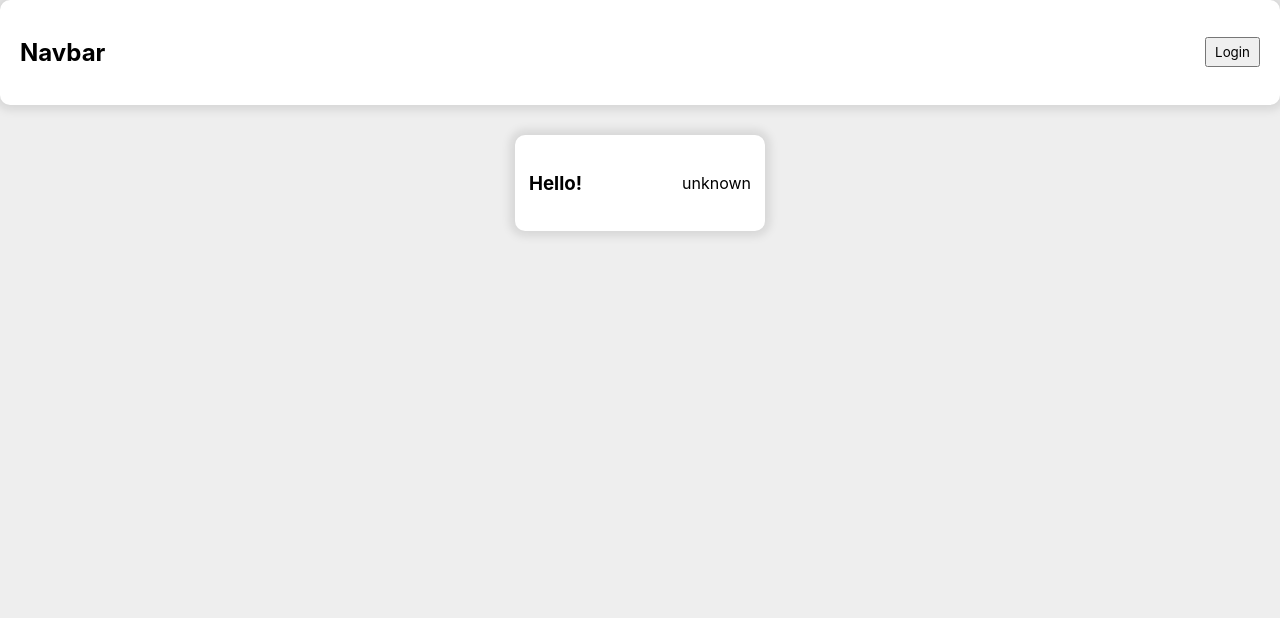
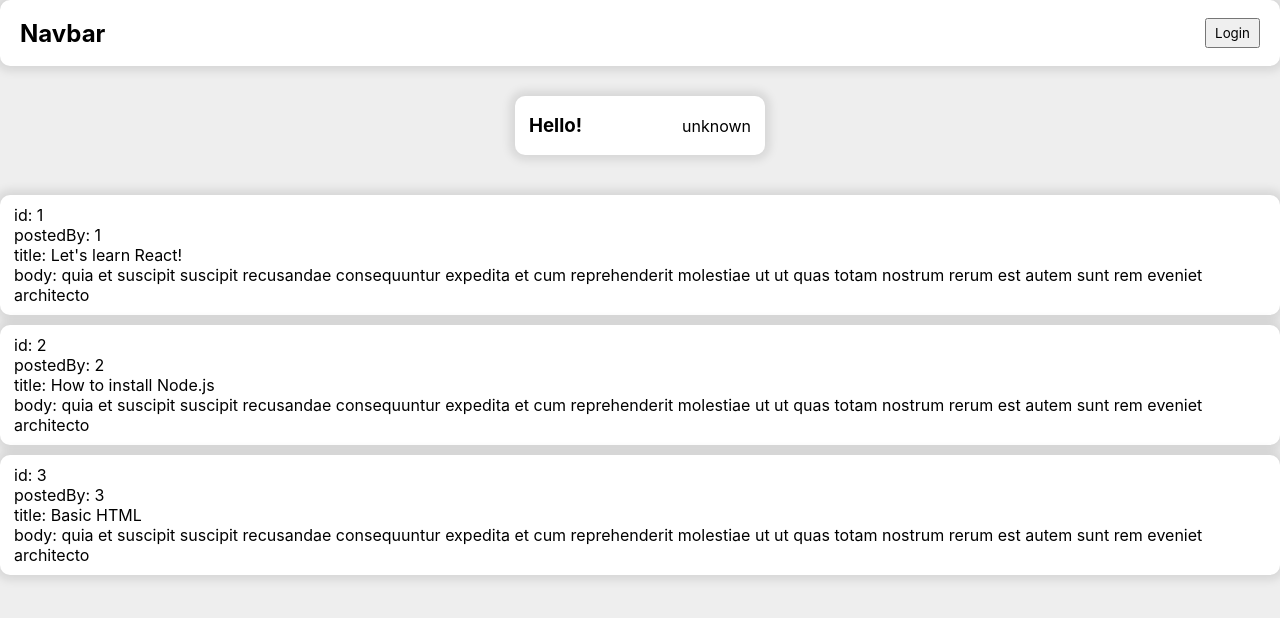
Before and after one commit to Thadchanon/my-first-react-app, a React (Vite) app: page / in a window 1280 px wide. Shown: the top 618 px of the page. Built offline with nearby package versions, Linux system fonts and the light colour scheme.

Commit message:
demo event handler

```diff
--- a/src/App.tsx
+++ b/src/App.tsx
@@ -1,12 +1,40 @@
 import './App.css'
 import Navbar from './components/Navbar'
 import Greeting from './components/Greeting'
+import Post from './components/post'
+import { PostDTO } from './components/types/dto'
+
+const posts: PostDTO[] = [
+  {
+    id: 1,
+    userId: 1,
+    title: "Let's learn React!",
+    body: 'quia et suscipit\nsuscipit recusandae consequuntur expedita et cum\nreprehenderit molestiae ut ut quas totam\nnostrum rerum est autem sunt rem eveniet architecto',
+  },
+  {
+    id: 2,
+    userId: 2,
+    title: 'How to install Node.js',
+    body: 'quia et suscipit\nsuscipit recusandae consequuntur expedita et cum\nreprehenderit molestiae ut ut quas totam\nnostrum rerum est autem sunt rem eveniet architecto',
+  },
+  {
+    id: 3,
+    userId: 3,
+    title: 'Basic HTML',
+    body: 'quia et suscipit\nsuscipit recusandae consequuntur expedita et cum\nreprehenderit molestiae ut ut quas totam\nnostrum rerum est autem sunt rem eveniet architecto',
+  },
+]
 
 function App() {
   return (
     <div className="App">
       <Navbar />
       <Greeting name="Job" greetingMsg="Hello!" isLoggedIn={false} />
+      <div className="feed-container">
+        {posts.map((post) => {
+          return <Post key={post.id} post={post} />
+        })}
+      </div>
     </div>
   )
 }
--- /dev/null
+++ b/src/components/post.module.css
@@ -0,0 +1,11 @@
+.post {
+  width: 100%;
+  height: auto;
+  padding: 10px 14px;
+  margin: 10px 0;
+  box-sizing: border-box;
+  box-shadow: 0 0 10px 5px rgb(0 0 0 / 0.1);
+
+  background-color: white;
+  border-radius: 10px;
+}
--- /dev/null
+++ b/src/components/post.tsx
@@ -0,0 +1,22 @@
+import { PostDTO } from './types/dto'
+import classes from './Post.module.css'
+
+interface IPostProps {
+  post: PostDTO
+}
+
+const Post = ({ post }: IPostProps) => {
+  const handleClick = (id: number) => {
+    alert(`clicked ${id}`)
+  }
+
+  return (
+    <div onClick={() => handleClick(post.id)} className={classes.post}>
+      <p>id: {post.id}</p>
+      <p>postedBy: {post.userId}</p>
+      <p>title: {post.title}</p>
+      <p>body: {post.body}</p>
+    </div>
+  )
+}
+export default Post
--- /dev/null
+++ b/src/components/types/dto.ts
@@ -0,0 +1,6 @@
+export interface PostDTO {
+  id: number
+  userId: number
+  title: string
+  body: string
+}
--- a/src/index.css
+++ b/src/index.css
@@ -1,3 +1,7 @@
+* {
+  margin: 0;
+}
+
 body {
   margin: 0;
   background-color: #eee;
```
